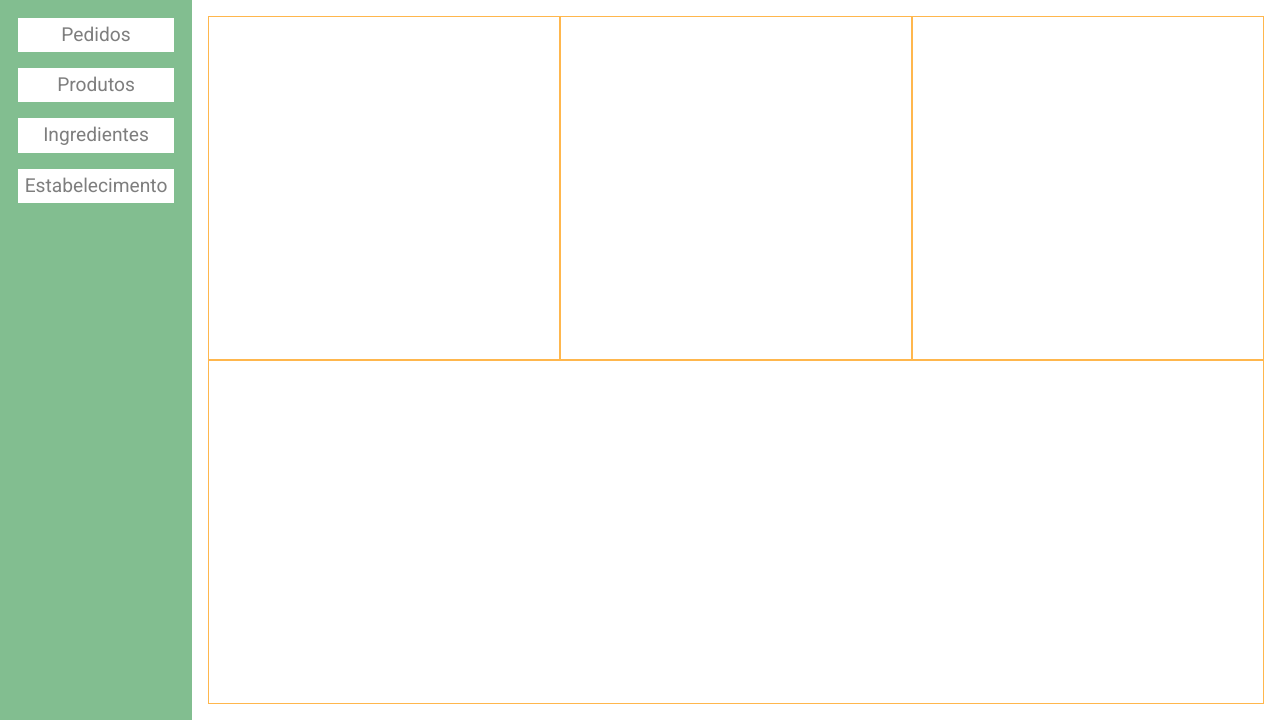
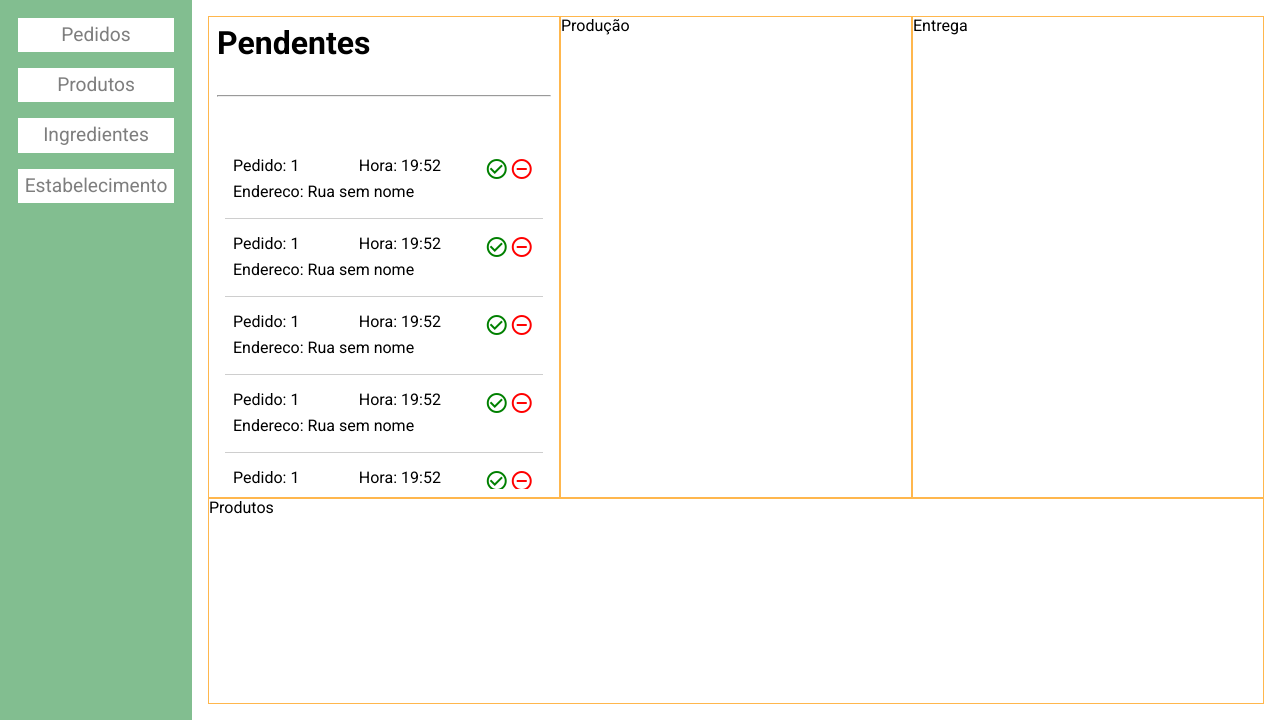
Before and after one commit to paulobusato/eComida, a PHP site: page /administrativo/pedido.lista.html in a window 1280 px wide. Shown: the part 80-800 px from the top of the page. Run offline with PHP 8.4, Linux system fonts and the light colour scheme; some web fonts are replaced.

Commit message:
Adicionado quadrante pedido pendente

```diff
--- a/administrativo/pedido.lista.css
+++ b/administrativo/pedido.lista.css
@@ -79,7 +79,7 @@ body {
 .conteudo-principal {
     display: grid;
     grid-template-columns: repeat(3, 1fr);
-    grid-template-rows: 50% 50%;
+    grid-template-rows: 70% 30%;
     padding: 16px;
 }
 
@@ -87,6 +87,51 @@ body {
     border: 1px solid #ffb74d;
 }
 
+.pedido-pendente {
+    display: grid;
+    grid-template-columns: 1fr;
+    grid-template-rows: 10% 5% 75%;
+    gap: 5%;
+    padding: 8px;
+}
+
+.pedido-pendente__titulo {
+    margin: 0;
+}
+
+.pedido-pendente-itens {
+    display: block;
+    overflow: auto;
+
+}
+
+.pedido-pendente__item {
+    height: 70px;
+    border-bottom: 1px solid #cecece;
+    margin: 8px;
+    padding: 8px;
+    display: grid;
+    grid-template-columns: 5fr 5fr repeat(2, 1fr);
+    grid-template-rows: repeat(2, 1fr);
+}
+
+.pedido-pendente__endereco {
+    grid-row: 2 / 3;
+    grid-column: 1 / 5;
+}
+
+.pedido-pendente__btn-aceitar {
+    grid-row: 1 / 2;
+    grid-column: 3 / 4;
+    color: green;
+}
+
+.pedido-pendente__btn-recusar {
+    grid-row: 1 / 2;
+    grid-column: 4 / 5;
+    color: red;
+}
+
 .pedido-produtos {
     grid-column: 1 / 4;
 }
--- a/administrativo/pedido.lista.html
+++ b/administrativo/pedido.lista.html
@@ -22,10 +22,50 @@
         </nav>
     </aside>
     <main class="conteudo-principal">
-        <section class="conteudo-principal__item pedido-pendente"></section>
-        <section class="conteudo-principal__item pedido-producao"></section>
-        <section class="conteudo-principal__item pedido-entrega"></section>
-        <section class="conteudo-principal__item pedido-produtos"></section>
+        <section class="conteudo-principal__item pedido-pendente">
+            <h1 class="pedido-pendente__titulo">Pendentes</h1>
+            <hr>
+            <section class="pedido-pendente-itens">
+                <article class="pedido-pendente__item">
+                    <span class="pedido-pendente__numero">Pedido: 1</span>
+                    <span class="pedido-pendente__hora">Hora: 19:52</span>
+                    <span class="pedido-pendente__endereco">Endereco: Rua sem nome</span>
+                    <i class="material-icons pedido-pendente__btn-aceitar">check_circle_outline</i>
+                    <i class="material-icons pedido-pendente__btn-recusar">remove_circle_outline</i>
+                </article>
+                <article class="pedido-pendente__item">
+                    <span class="pedido-pendente__numero">Pedido: 1</span>
+                    <span class="pedido-pendente__hora">Hora: 19:52</span>
+                    <span class="pedido-pendente__endereco">Endereco: Rua sem nome</span>
+                    <i class="material-icons pedido-pendente__btn-aceitar">check_circle_outline</i>
+                    <i class="material-icons pedido-pendente__btn-recusar">remove_circle_outline</i>
+                </article>
+                <article class="pedido-pendente__item">
+                    <span class="pedido-pendente__numero">Pedido: 1</span>
+                    <span class="pedido-pendente__hora">Hora: 19:52</span>
+                    <span class="pedido-pendente__endereco">Endereco: Rua sem nome</span>
+                    <i class="material-icons pedido-pendente__btn-aceitar">check_circle_outline</i>
+                    <i class="material-icons pedido-pendente__btn-recusar">remove_circle_outline</i>
+                </article>
+                <article class="pedido-pendente__item">
+                    <span class="pedido-pendente__numero">Pedido: 1</span>
+                    <span class="pedido-pendente__hora">Hora: 19:52</span>
+                    <span class="pedido-pendente__endereco">Endereco: Rua sem nome</span>
+                    <i class="material-icons pedido-pendente__btn-aceitar">check_circle_outline</i>
+                    <i class="material-icons pedido-pendente__btn-recusar">remove_circle_outline</i>
+                </article>
+                <article class="pedido-pendente__item">
+                    <span class="pedido-pendente__numero">Pedido: 1</span>
+                    <span class="pedido-pendente__hora">Hora: 19:52</span>
+                    <span class="pedido-pendente__endereco">Endereco: Rua sem nome</span>
+                    <i class="material-icons pedido-pendente__btn-aceitar">check_circle_outline</i>
+                    <i class="material-icons pedido-pendente__btn-recusar">remove_circle_outline</i>
+                </article>
+            </section>
+        </section>
+        <section class="conteudo-principal__item pedido-producao">Produção</section>
+        <section class="conteudo-principal__item pedido-entrega">Entrega</section>
+        <section class="conteudo-principal__item pedido-produtos">Produtos</section>
     </main>
 </body>
 </html>
```
